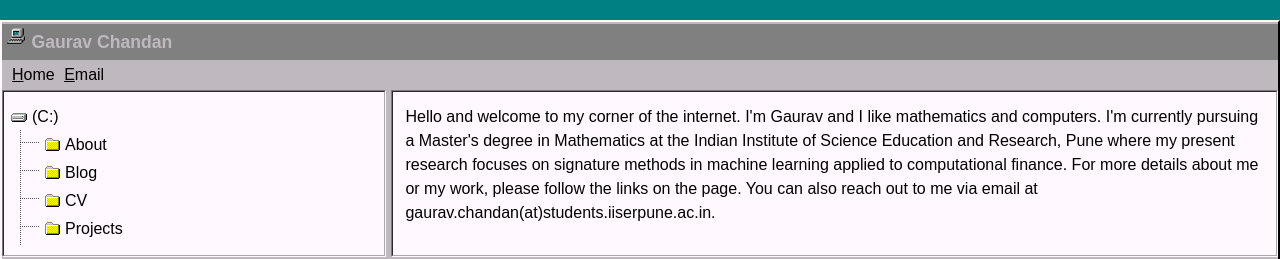
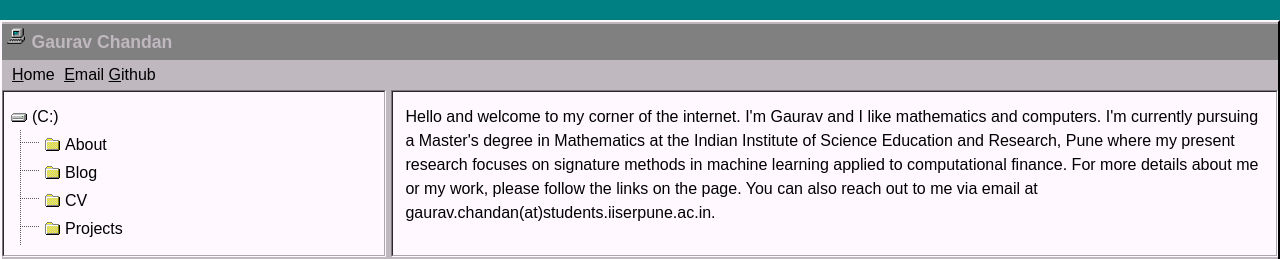
Before and after one commit to gauravchandan/gauravchandan.github.io, a Jekyll site: the page built from pages/About.md, in a window 1280 px wide. Shown: the top 259 px of the page. Built offline with Jekyll 4.4.1, drawn with Linux system fonts in a browser that asks for light colours.

Commit message:
Added Github Link

```diff
--- a/_includes/topbar.html
+++ b/_includes/topbar.html
@@ -1,4 +1,5 @@
 <ul class="topbar">
 	<a href="/"><li><u>H</u>ome</li></a>
 	<a href="mailto:gaurav.chandan@students.iiserpune.ac.in?cc=gauravchandan29@gmail.com"><u>E</u>mail</a>
+    <a href="https://github.com/gauravchandan"><li><u>G</u>ithub</li></a>
 </ul>
```
